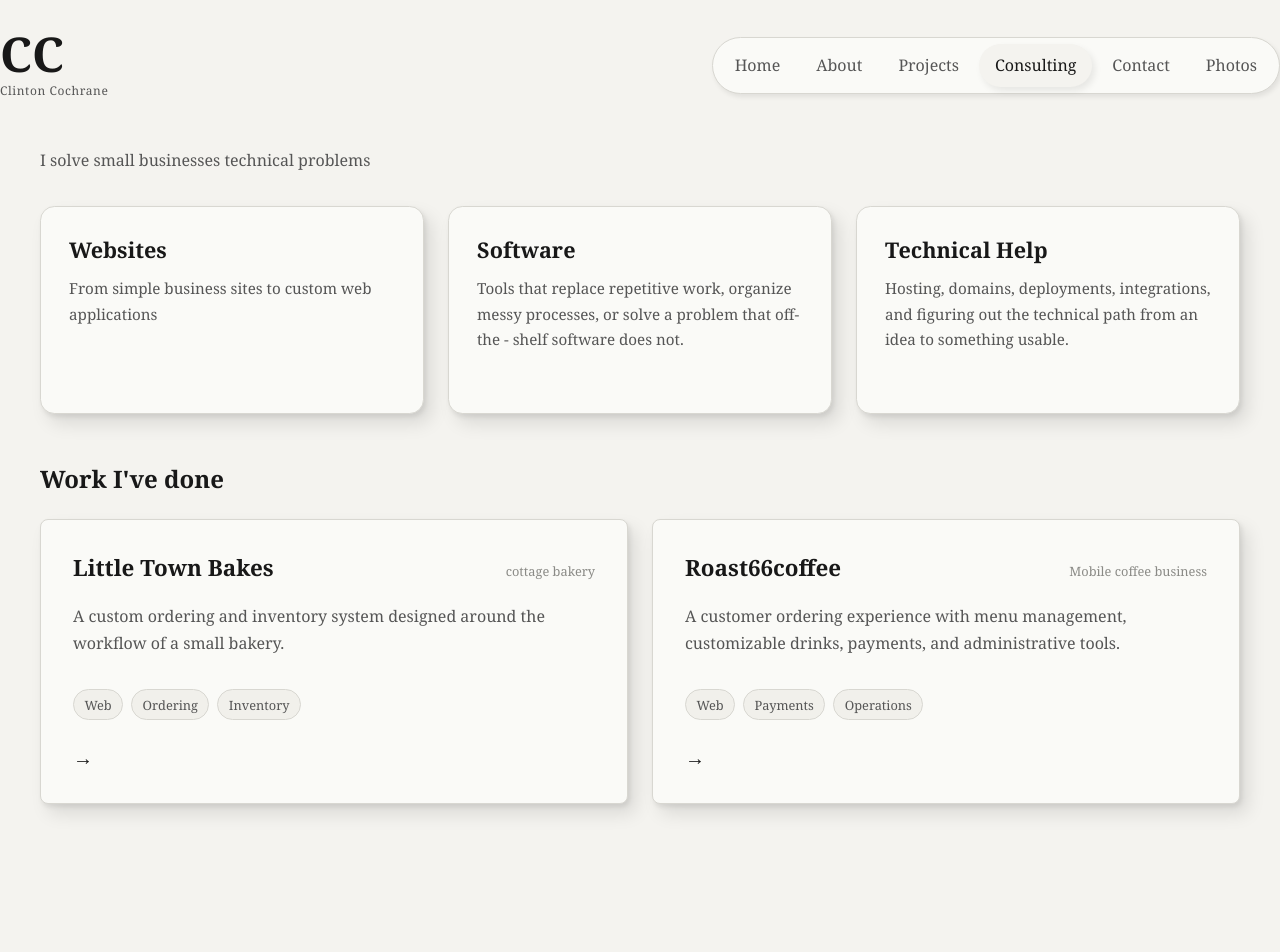
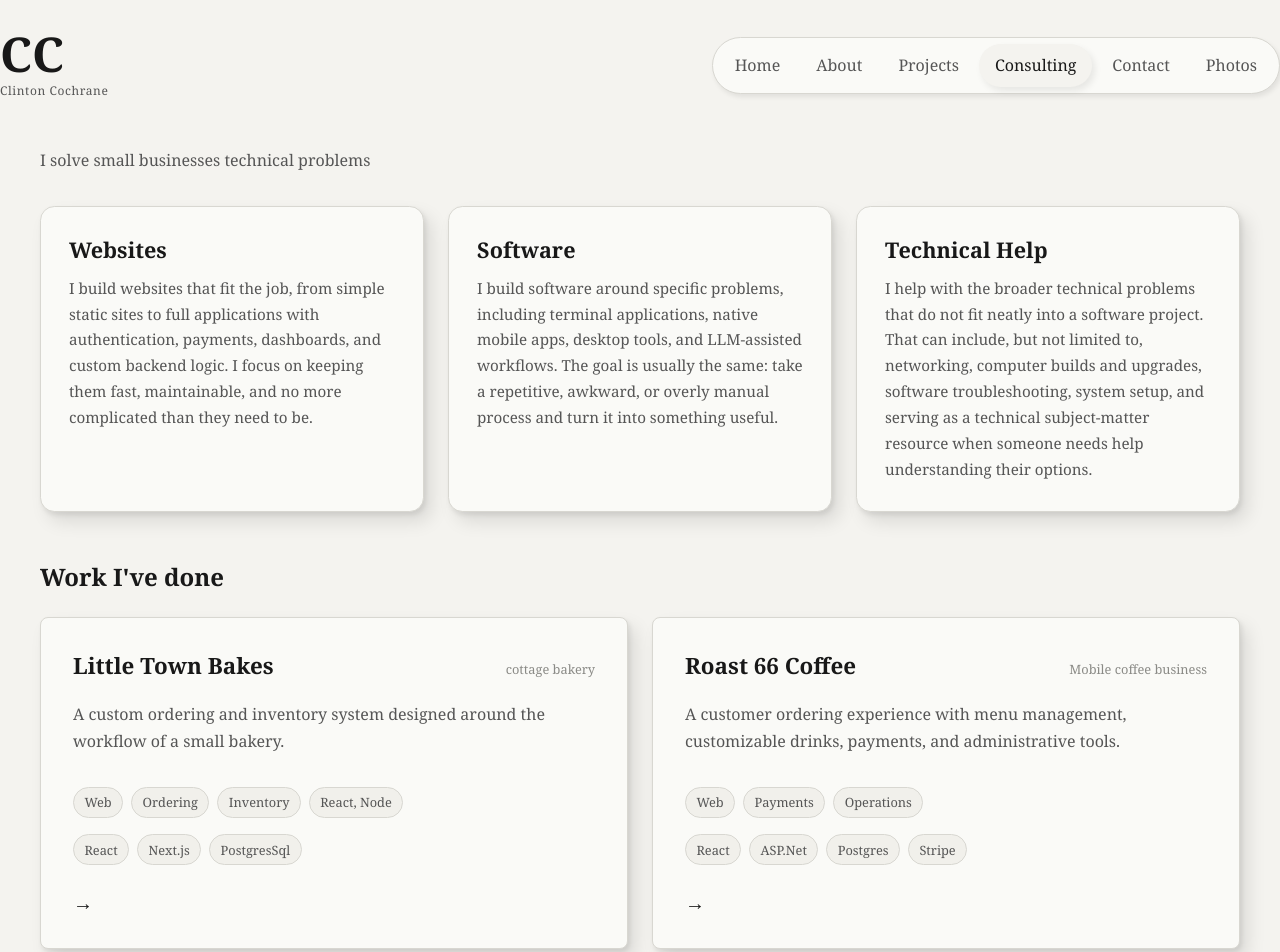
Before and after one commit to Clinton-Cochrane/iBuild, a React (Vite) app: page /consulting in a window 1280 px wide. Shown: the top 952 px of the page. Before the commit the page ends 884 px from the top, so only its background shows below. Built offline with nearby package versions, Linux system fonts and the light colour scheme.

Commit message:
fix consulting

```diff
--- a/src/pages/consulting/consulting.css
+++ b/src/pages/consulting/consulting.css
@@ -98,6 +98,8 @@
     min-height: 17rem;
     padding: 2rem;
 
+    color: inherit;
+    text-decoration: none;
     background: #fafaf7;
 
     border: 1px solid #d8d7d1;
@@ -118,6 +120,11 @@
     box-shadow:
         11px 13px 22px rgba(0, 0, 0, 0.12),
         3px 4px 7px rgba(0, 0, 0, 0.08);
+}
+
+.consulting-case-study:focus-visible {
+    outline: 2px solid #181818;
+    outline-offset: 3px;
 }
 
 .consulting-case-study-heading {
@@ -149,6 +156,7 @@
     line-height: 1.7;
 }
 
+.consulting-case-study-tech,
 .consulting-case-study-tags {
     display: flex;
     flex-wrap: wrap;
@@ -157,6 +165,7 @@
     margin-top: 1rem;
 }
 
+.consulting-case-study-tech span,
 .consulting-case-study-tags span {
     padding: 0.35rem 0.65rem;
 
--- a/src/pages/consulting/main.jsx
+++ b/src/pages/consulting/main.jsx
@@ -4,16 +4,16 @@ import './consulting.css';
 const services = [
     {
         title: "Websites",
-        description: "From simple business sites to custom web applications",
+        description: "I build websites that fit the job, from simple static sites to full applications with authentication, payments, dashboards, and custom backend logic. I focus on keeping them fast, maintainable, and no more complicated than they need to be.",
     },
     {
         title: "Software",
-        description: "Tools that replace repetitive work, organize messy processes, or solve a problem that off- the - shelf software does not.",
+        description: "I build software around specific problems, including terminal applications, native mobile apps, desktop tools, and LLM-assisted workflows. The goal is usually the same: take a repetitive, awkward, or overly manual process and turn it into something useful.",
     },
     {
         title: "Technical Help",
         description:
-            "Hosting, domains, deployments, integrations, and figuring out the technical path from an idea to something usable.",
+            "I help with the broader technical problems that do not fit neatly into a software project. That can include, but not limited to,  networking, computer builds and upgrades, software troubleshooting, system setup, and serving as a technical subject-matter resource when someone needs help understanding their options.",
     },
 ];
 
@@ -23,15 +23,20 @@ const consultingWork = [
         title: "Little Town Bakes",
         clientType: "cottage bakery",
         description: "A custom ordering and inventory system designed around the workflow of a small bakery.",
-        technologies: ["Web", "Ordering", "Inventory"],
+        keywords: ["Web", "Ordering", "Inventory", "React, Node"],
+        technologies: ["React", "Next.js", "PostgresSql"],
+        projectUrl: "https://little-town-bakes.vercel.app/",
+
     },
     {
         id: "roast66-coffee",
-        title: "Roast66coffee",
+        title: "Roast 66 Coffee",
         clientType: "Mobile coffee business",
         description:
             "A customer ordering experience with menu management, customizable drinks, payments, and administrative tools.",
-        technologies: ["Web", "Payments", "Operations"],
+        keywords: ["Web", "Payments", "Operations"],
+        technologies: ["React", "ASP.Net", "Postgres", "Stripe"],
+        projectUrl: "https://roast66coffee-frontend.onrender.com/",
     }
 ];
 
@@ -56,13 +61,18 @@ export default function Consulting() {
 
                 <div className="consulting-work-grid">
                     {consultingWork.map((project) => (
-                        <article className="consulting-case-study" key={project.id}>
+                        <a className="consulting-case-study" key={project.id} href={project.projectUrl} target="_blank" rel="noopener noreferrer">
                             <div className="consulting-case-study-heading">
                                 <h3>{project.title}</h3>
                                 <span>{project.clientType}</span>
                             </div>
                             <p>{project.description}</p>
                             <div className="consulting-case-study-tags">
+                                {project.keywords.map((keyword) => (
+                                    <span key={keyword}>{keyword}</span>
+                                ))}
+                            </div>
+                            <div className="consulting-case-study-tech">
                                 {project.technologies.map((technology) => (
                                     <span key={technology}>{technology}</span>
                                 ))}
@@ -70,7 +80,7 @@ export default function Consulting() {
                             <span className="consulting-case-study-arrow">
                                 →
                             </span>
-                        </article>
+                        </a>
                     ))}
                 </div>
             </section>
```
